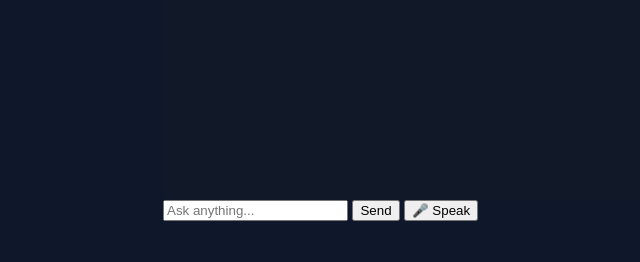
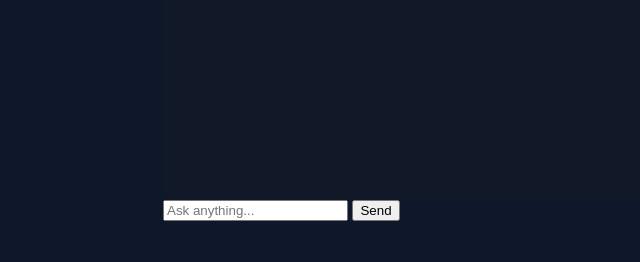
Before and after one commit to SMS-2001/sms-ai-bot, a Flask app: page / in a window 1280 px wide. Shown: the part 538-800 px from the top of the page, without its empty margins (227-867 px from the left). Run offline with Flask 3, Linux system fonts and the light colour scheme.

Commit message:
Update index.html

```diff
--- a/templates/index.html
+++ b/templates/index.html
@@ -15,7 +15,6 @@
     <div class="input-box">
         <input type="text" id="msg" placeholder="Ask anything...">
         <button onclick="sendMsg()">Send</button>
-        <button onclick="startVoice()">🎤 Speak</button>
     </div>
 </div>
 
```
